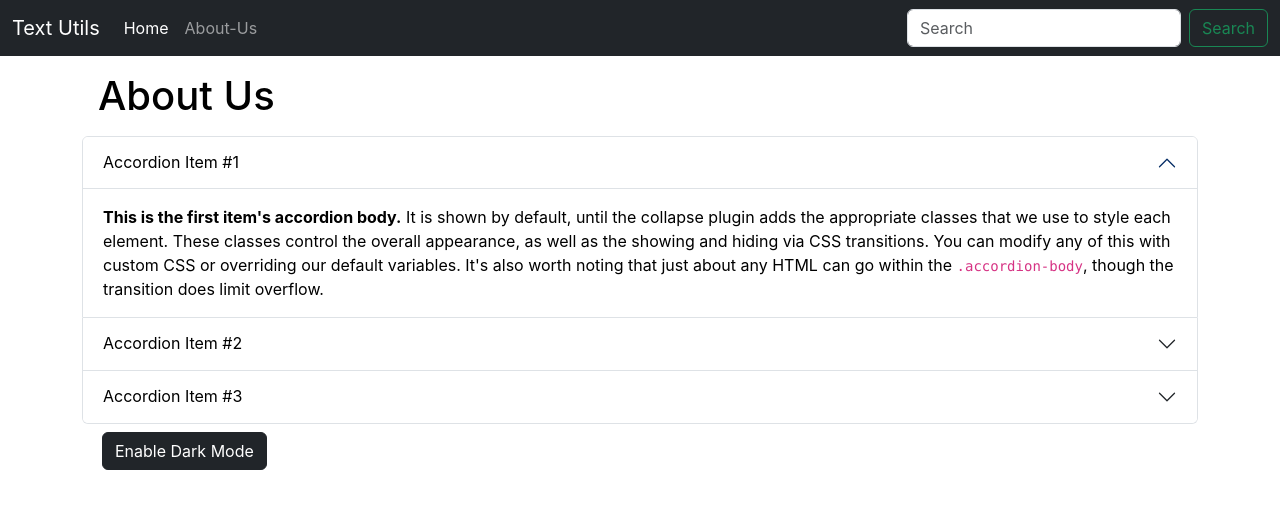
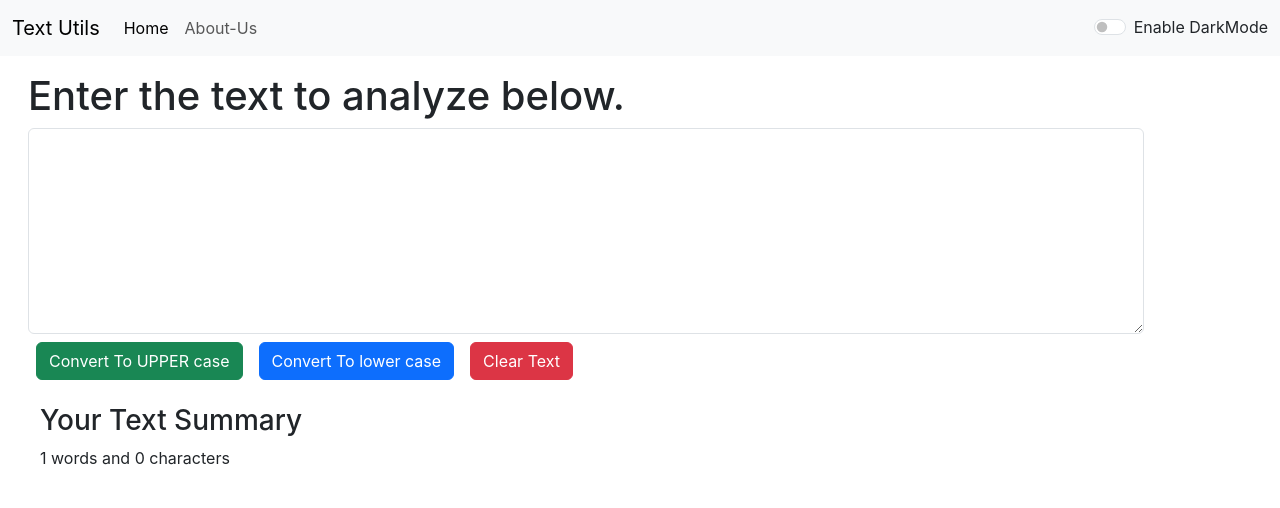
Before and after one commit to prakash-joshi/react-textutils, a React (Create React App) app: page / in a window 1280 px wide. Shown: the top 508 px of the page. Built offline with nearby package versions, Linux system fonts and the light colour scheme.

Commit message:
Added darkmode and commented aboutus

```diff
--- a/src/App.js
+++ b/src/App.js
@@ -3,16 +3,29 @@ import './App.css';
 import NavBar from './components/NavBar';
 import About from './components/About';
 import TextForm from './components/TextForm';
+import { useState } from 'react';
 
 function App() {
+
+  const [mode, setMode] = useState('light');
+  const toggleMode = () => {
+    if (mode === 'light') {
+      setMode('dark');
+      document.body.style.backgroundColor = 'grey'
+    }
+    else {
+      setMode('light');
+      document.body.style.backgroundColor ='white'
+    }
+  }
+
   return (
     <>
-      <NavBar title="Text Utils" home="Home" about="About-Us" />
-      <About />
-      {/* <NavBar /> */}
-      {/* <div className="container my-3 mx-3">
+      <NavBar title="Text Utils" home="Home" about="About-Us" mode={mode} toggleMode={toggleMode} />
+      {/* <About /> */}
+      <div className="container my-3 mx-3">
         <TextForm heading ="Enter the text to analyze below."/>
-      </div> */}
+      </div>
     </>
   );
 }
--- a/src/components/About.js
+++ b/src/components/About.js
@@ -1,7 +1,6 @@
 import React, { useState } from 'react'
 
 export default function About() {
-
     const [myStyle, setMyStyle] = useState({
         backgroundColor: 'white',
         color: 'black'
@@ -23,9 +22,7 @@ export default function About() {
             });
             setBtntext("Enable Dark Mode")
         }
-
     }
-
     return (
         <>
             <div className="container my-3" style={myStyle}>
@@ -72,7 +69,6 @@ export default function About() {
                     <button className="btn btn-dark" onClick={toogleMode}>{btnText}</button>
                 </div>
             </div>
-
         </>
     )
 }
--- a/src/components/NavBar.js
+++ b/src/components/NavBar.js
@@ -1,11 +1,10 @@
 import React from 'react'
 import PropTypes from 'prop-types'
-
 
 export default function NavBar(props) {
     return (
         <>
-            <nav className="navbar navbar-expand-lg navbar-dark bg-dark">
+            <nav className={`navbar navbar-expand-lg navbar-${props.mode} bg-${props.mode}`}>
                 <div className="container-fluid">
                     <a className="navbar-brand" href="/">{props.title}</a>
                     <button className="navbar-toggler" type="button" data-bs-toggle="collapse" data-bs-target="#navbarSupportedContent" aria-controls="navbarSupportedContent" aria-expanded="false" aria-label="Toggle navigation">
@@ -20,10 +19,14 @@ export default function NavBar(props) {
                                 <a className="nav-link" href="/">{props.about}</a>
                             </li>
                         </ul>
-                        <form className="d-flex" role="search">
+                        <div className={`form-check form-switch text-${props.mode === 'light'?'dark':'light'}`}>
+                            <input className="form-check-input" onClick={props.toggleMode} type="checkbox" role="switch" id="flexSwitchCheckDefault" />
+                            <label className="form-check-label" htmlFor="flexSwitchCheckDefault">Enable DarkMode</label>
+                        </div>
+                        {/* <form className="d-flex" role="search">
                             <input className="form-control me-2" type="search" placeholder="Search" aria-label="Search" />
-                            <button className="btn btn-outline-success" type="submit">Search</button>
-                        </form>
+                            <button className="btn btn-outline-success"  type="submit">Search</button>
+                        </form> */}
                     </div>
                 </div>
             </nav>
@@ -33,13 +36,13 @@ export default function NavBar(props) {
 
 
 NavBar.prototype = {
-    title : PropTypes.string.isRequired,
-    home : PropTypes.string.isRequired,
-    about : PropTypes.string.isRequired
+    title: PropTypes.string.isRequired,
+    home: PropTypes.string.isRequired,
+    about: PropTypes.string.isRequired
 }
 
 NavBar.defaultProps = {
-    title : "Title",
-    home : "home test",
-    about : "about text"
+    title: "Title",
+    home: "home test",
+    about: "about text"
 }
--- a/src/components/TextForm.js
+++ b/src/components/TextForm.js
@@ -1,10 +1,8 @@
 import React, { useState } from 'react'
 
 export default function TextForm(props) {
-
     const [text, setText] = useState('');
-
-    const onChangehandler =(event)=>{
+    const onChangehandler = (event) => {
         console.log("text changed")
         setText(event.target.value)
     }
@@ -18,7 +16,7 @@ export default function TextForm(props) {
         let newText = text.toLowerCase();
         setText(newText);
     }
-    const clearText =()=>{
+    const clearText = () => {
         console.log("Claering TextArea");
         let newText = "";
         setText(newText);
```
Lines whose indentation alone changed are shown as unchanged.
